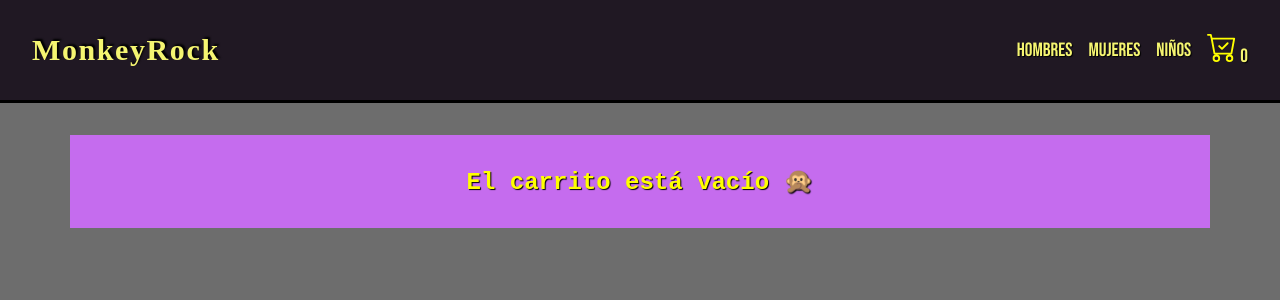
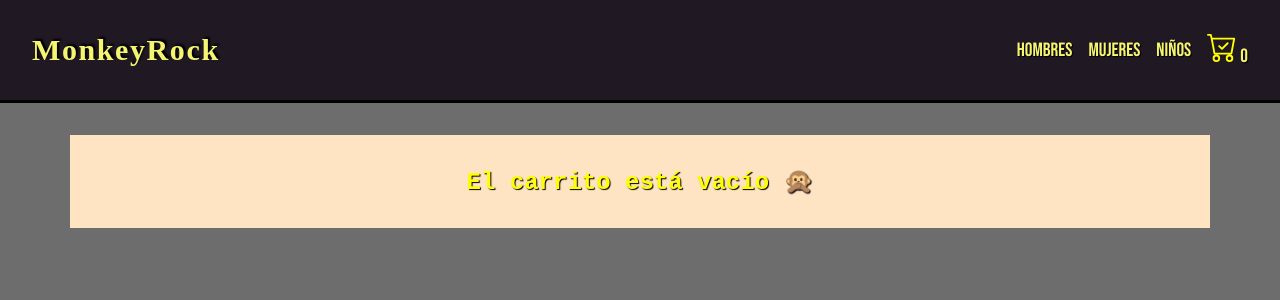
Before and after one commit to soldifalco/monkeyrockremeras, a React (Create React App) app: page /carrito in a window 1280 px wide. Shown: the top 300 px of the page. Built offline with nearby package versions, Linux system fonts and the light colour scheme; a web font is replaced by a local one.

Commit message:
Update Carrito.jsx

```diff
--- a/src/components/Carrito.jsx
+++ b/src/components/Carrito.jsx
@@ -13,7 +13,7 @@ const Carrito = () => {
     <div
       className="container"
       style={{
-        backgroundColor: "#c56cee",
+        backgroundColor: "bisque",
         textAlign: "center",
       }}
     >
```
